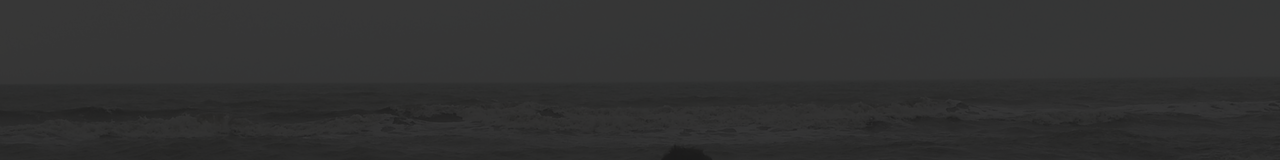
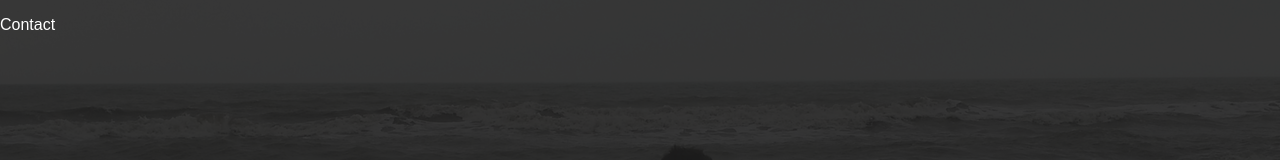
Before and after one commit to rafalwawrzyk/PortfolioReact, a React (Create React App) app: page /contact in a window 1280 px wide. Shown: the top 160 px of the page. Built offline with nearby package versions, Linux system fonts and the light colour scheme.

Commit message:
add components

```diff
--- a/src/components/About.jsx
+++ b/src/components/About.jsx
@@ -5,7 +5,7 @@ import styled from 'styled-components'
 
 
 
-const TryMe = styled.div`
+const Container = styled.div`
     position:absolute;
     top:0;
     left:0;
@@ -15,9 +15,9 @@ const TryMe = styled.div`
 
 const About = () => {
   return (
-    <TryMe>
+    <Container>
       <h1>dadadada</h1>
-    </TryMe>
+    </Container>
   )
 }
 
--- a/src/components/Contact.jsx
+++ b/src/components/Contact.jsx
@@ -1,10 +1,24 @@
 import React from 'react'
+
+import styled from 'styled-components'
+
+/* eslint-disable*/
+
+
+
+const Container = styled.div`
+    position:absolute;
+    top:0;
+    left:0;
+    width:100%;
+    color:#fff;
+`
 
 const Contact =  (props) => {
   return (
-    <div>
+    <Container>
       <p>Contact</p>
-    </div>
+    </Container>
   )
 }
 
--- a/src/components/Projects.jsx
+++ b/src/components/Projects.jsx
@@ -1,13 +1,27 @@
 import React from 'react'
+
+import styled from 'styled-components'
+
+/* eslint-disable*/
+
+
+
+const Container = styled.div`
+    position:absolute;
+    top:0;
+    left:0;
+    width:100%;
+    color:#fff;
+`
 
 
 
 
 const Projects = (props) => {
     return(
-        <div>
+        <Container>
             <p>Projects</p>
-        </div>
+        </Container>
     )
 }
 
--- a/src/components/Skills.jsx
+++ b/src/components/Skills.jsx
@@ -1,13 +1,26 @@
 import React from 'react';
 
+import styled from 'styled-components'
+
+/* eslint-disable*/
+
+
+
+const Container = styled.div`
+    position:absolute;
+    top:0;
+    left:0;
+    width:100%;
+    color:#fff;
+`
 
 
 
 const Skills = (props) => {
     return (
-        <div>
+        <Container>
             <p>Skills</p>
-        </div>
+        </Container>
     )
 }
 
```
